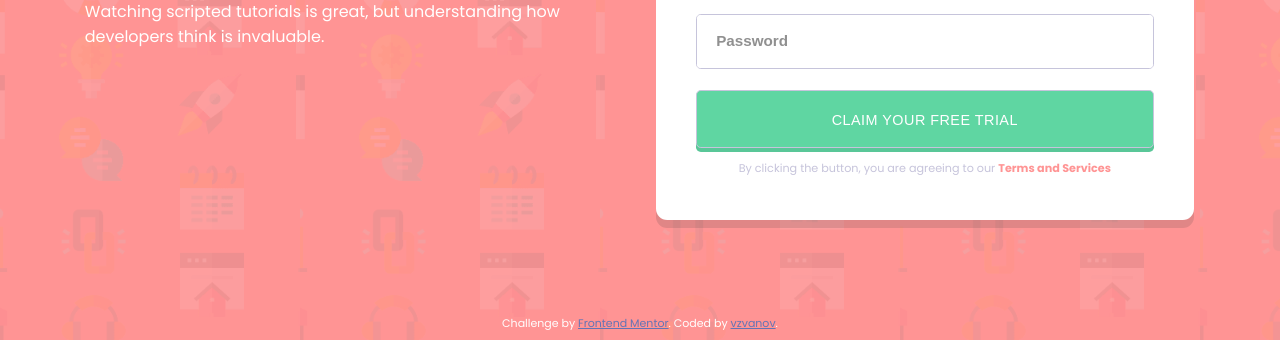
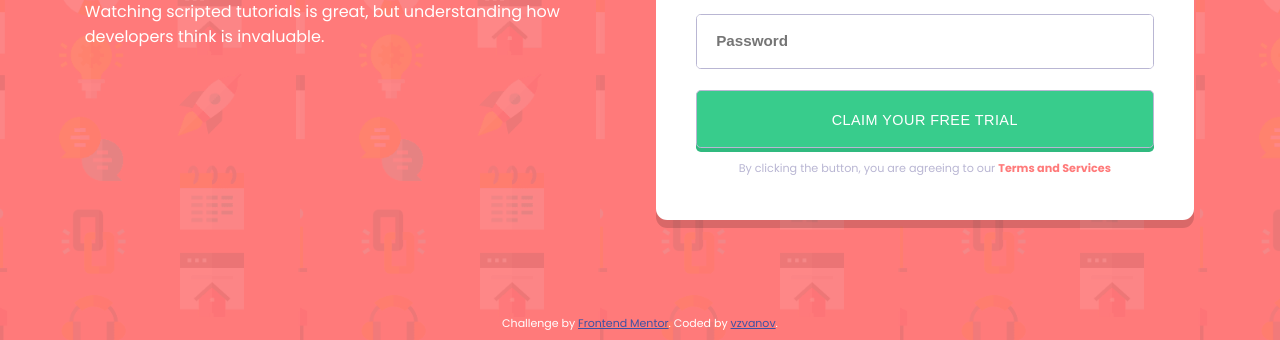
Before and after one commit to vzvanov/intro-component-with-signup-form, a plain HTML site: page index.html in a window 1280 px wide. Shown: the part 460-800 px from the top of the page. Drawn offline with Linux system fonts and the light colour scheme.

Commit message:
fix some things

```diff
--- a/index.html
+++ b/index.html
@@ -13,6 +13,7 @@
 </head>
 
 <body>
+  <main>
     <div class="container">
       <div class="container__left">
         <h1>
@@ -49,6 +50,7 @@
         </form>
       </div>
     </div>
+  </main>
 
   <footer>
     <p class="attribution">
--- a/style.css
+++ b/style.css
@@ -39,7 +39,6 @@
 
 html {
   background-color: var(--color-red);
-  opacity: 80%;
 }
 
 body {
```
Lines whose indentation alone changed are shown as unchanged.
